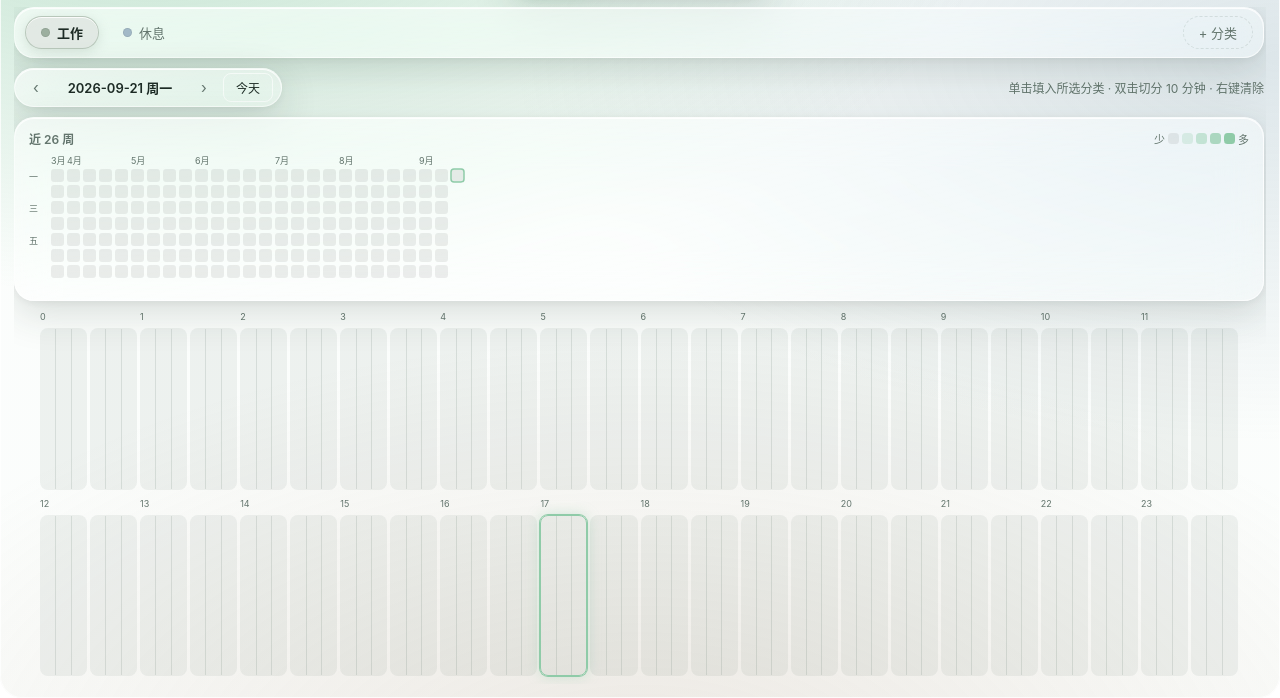
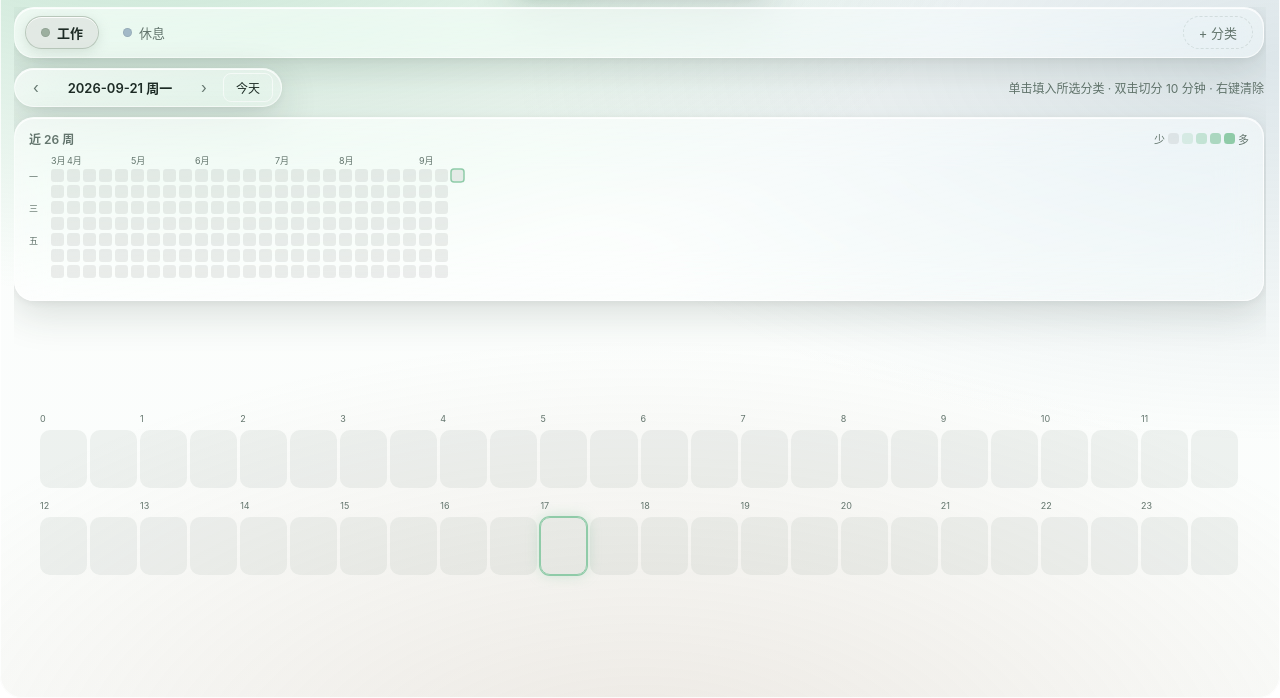
Before and after one commit to LiuYinCarl/tanalyse, a website built with Vite: page index.html in a window 1280 px wide. Shown: the part 102-800 px from the top of the page. Built offline with nearby package versions, Linux system fonts and the light colour scheme.

Commit message:
格子视觉重设计:水彩渐变填充,去除三等分切割
- 30 分钟格子渲染为一段连续渐变:整格纯色、部分填充向空档渐隐、
  混合分类两色平滑过渡;不再显示 1/3 分割线
- DOM 从每格 4 节点降为 1 节点(48 格 192→48 节点)
- 格子固定 58px 高、圆角 10px,日视图垂直居中,比例更精致
- 细粒度编辑保持不变:双击弹窗仍是三个 10 分钟段的精确操作

```diff
--- a/src/style.css
+++ b/src/style.css
@@ -559,13 +559,13 @@ button {
   min-height: 0;
   display: flex;
   flex-direction: column;
-  gap: 8px;
+  justify-content: center;
+  gap: 12px;
   padding: 0 26px 8px;
 }
 
 .day-block {
-  flex: 1;
-  min-height: 0;
+  flex: 0 0 auto;
   display: flex;
   flex-direction: column;
   gap: 4px;
@@ -588,20 +588,16 @@ button {
 }
 
 .day-row {
-  flex: 1;
-  min-height: 34px;
   display: grid;
   grid-template-columns: repeat(24, 1fr);
   gap: 0 3px;
 }
 
 .cell {
-  display: flex;
-  border-radius: var(--radius-sm);
-  overflow: hidden;
+  height: 58px;
+  border-radius: 10px;
   background: var(--cell);
   cursor: pointer;
-  min-height: 34px;
   border: 1px solid transparent;
   transition: transform 0.1s var(--ease), border-color 0.15s ease, box-shadow 0.15s ease;
 }
@@ -615,17 +611,20 @@ button {
   transform: scale(0.96);
 }
 
+/* 有内容的格子:一层极淡的顶部内高光,像玻璃上的反光 */
+.cell-has {
+  box-shadow: inset 0 1px 0 rgba(255, 255, 255, 0.22);
+}
+
+.cell-has:hover {
+  box-shadow:
+    inset 0 1px 0 rgba(255, 255, 255, 0.22),
+    0 2px 10px rgba(0, 0, 0, 0.12);
+}
+
 .cell-now {
   border-color: var(--accent);
   box-shadow: 0 0 0 1px var(--accent), 0 0 14px color-mix(in srgb, var(--accent) 40%, transparent);
-}
-
-.cell .sub {
-  flex: 1;
-}
-
-.cell .sub + .sub {
-  border-left: 1px solid var(--cell-edge);
 }
 
 /* ---- 弹窗(玻璃浮层) ---- */
--- a/src/ui/grid.ts
+++ b/src/ui/grid.ts
@@ -92,27 +92,40 @@ export function createGridView(store: AppStore): GridView {
     dateLabel.replaceChildren(formatDayLabel(store.viewDay));
   }
 
+  /**
+   * 格子的水彩式填充:30 分钟内不做视觉切分,以一段连续渐变表达内容——
+   * 整格同分类 → 纯色;部分填充 → 向空档渐隐;混合分类 → 两色平滑过渡。
+   * 空格子返回 null,由 CSS 提供底色。
+   */
+  function cellBackground(states: (string | null)[]): string | null {
+    const colors = states.map(
+      (id) => (id ? store.data.categories.find((c) => c.id === id)?.color ?? "var(--accent)" : null),
+    );
+    if (colors.every((c) => c === null)) return null;
+    const first = colors[0];
+    if (first !== null && colors.every((c) => c === first)) return first;
+    // 三个色标取各 10 分钟段的中心,过渡柔和、无生硬边界
+    const stops = colors
+      .map((c, i) => `${c ?? "transparent"} ${[10, 50, 90][i]}%`)
+      .join(", ");
+    return `linear-gradient(90deg, ${stops})`;
+  }
+
   /** 构造一个 30 分钟格子。day/nowSlot 由 renderGrid 一次算好共享,避免逐格重建。 */
   function makeCell(slot: number, day: Day, nowSlot: number): HTMLElement {
     const base = slot * 3;
     const states = [day[base], day[base + 1], day[base + 2]];
-    const colorOf = (id: string | null): string =>
-      store.data.categories.find((c) => c.id === id)?.color ?? "var(--accent)";
-
-    const subs = states.map((id) =>
-      h("span", {
-        class: "sub",
-        style: id ? `background: ${colorOf(id)}` : "",
-      }),
-    );
+    const background = cellBackground(states);
     const cell = h(
       "div",
       {
-        class: `cell${slot === nowSlot && store.viewDay === todayKey() ? " cell-now" : ""}`,
+        class: `cell${background ? " cell-has" : ""}${
+          slot === nowSlot && store.viewDay === todayKey() ? " cell-now" : ""
+        }`,
+        style: background ? `background: ${background}` : "",
         "data-slot": String(slot),
         role: "button",
       },
-      ...subs,
     );
     cell.addEventListener("mouseenter", () => {
       cell.title = slotTooltip(store.data, store.viewDay, slot);
```
